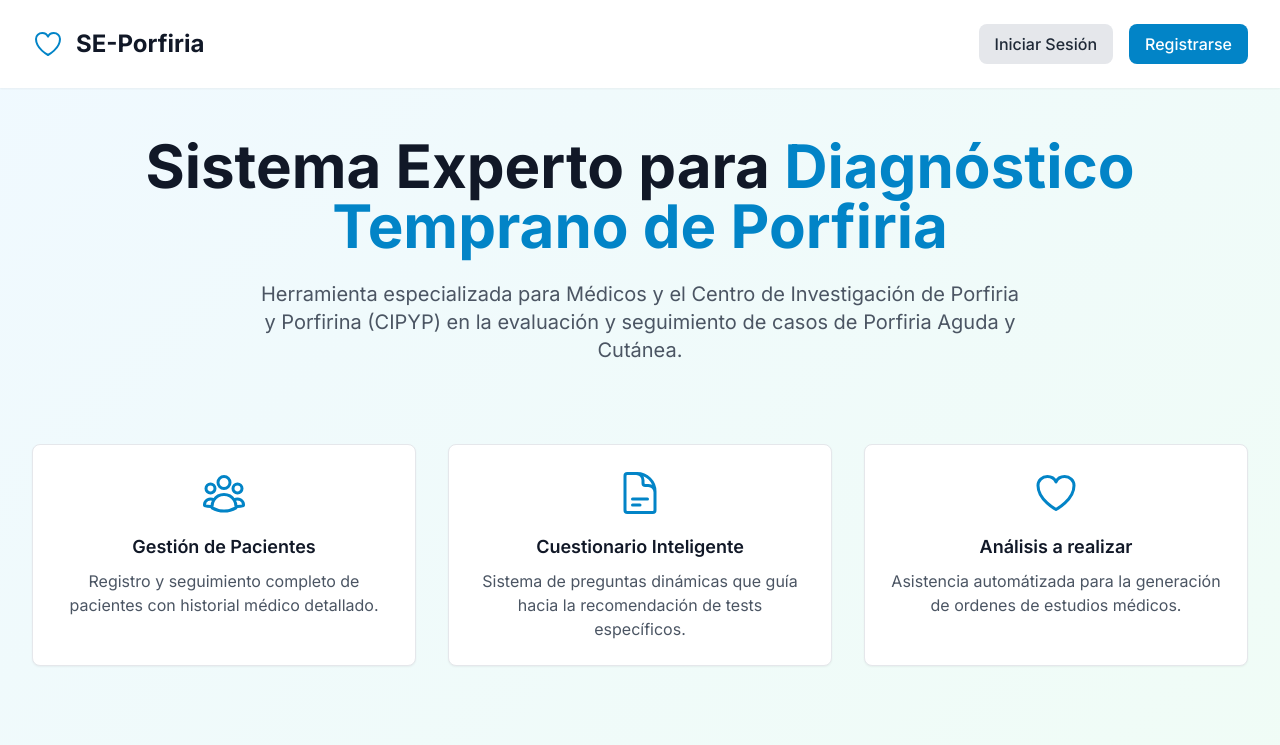
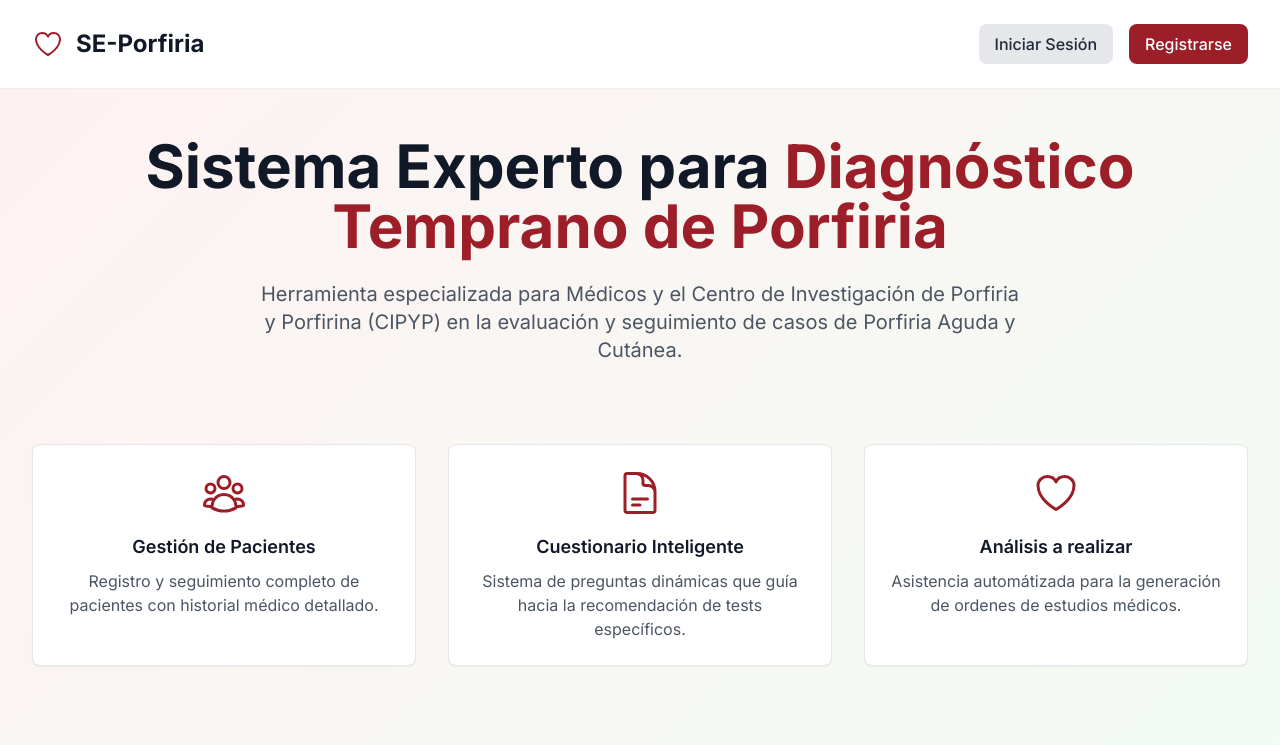
Before and after one commit to facutopa/SE-Porfiria, a Next.js app: page / in a window 1280 px wide. Shown: the top 745 px of the page. Built offline with nearby package versions, Linux system fonts and the light colour scheme.

Commit message:
feat: update primary color palette in tailwind.config.js to enhance UI aesthetics and align with new design guidelines.

```diff
--- a/tailwind.config.js
+++ b/tailwind.config.js
@@ -9,16 +9,16 @@
     extend: {
       colors: {
         primary: {
-          50: '#f0f9ff',
-          100: '#e0f2fe',
-          200: '#bae6fd',
-          300: '#7dd3fc',
-          400: '#38bdf8',
-          500: '#0ea5e9',
-          600: '#0284c7',
-          700: '#0369a1',
-          800: '#075985',
-          900: '#0c4a6e',
+          50: '#fef2f2',
+          100: '#fee2e2',
+          200: '#fecaca',
+          300: '#fca5a5',
+          400: '#f87171',
+          500: '#AD2831',
+          600: '#9c1e28',
+          700: '#8b1a22',
+          800: '#800E13',
+          900: '#6b0a0f',
         },
         medical: {
           50: '#f0fdf4',
```
